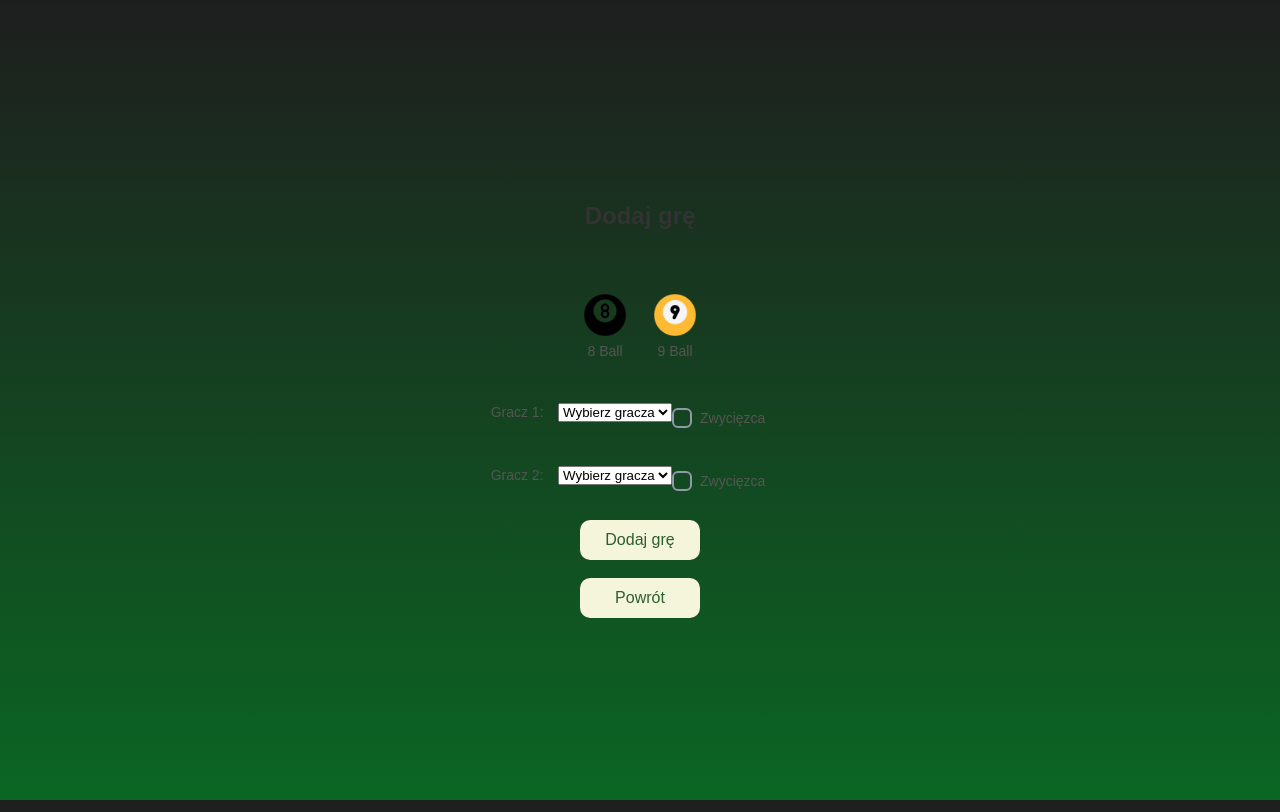
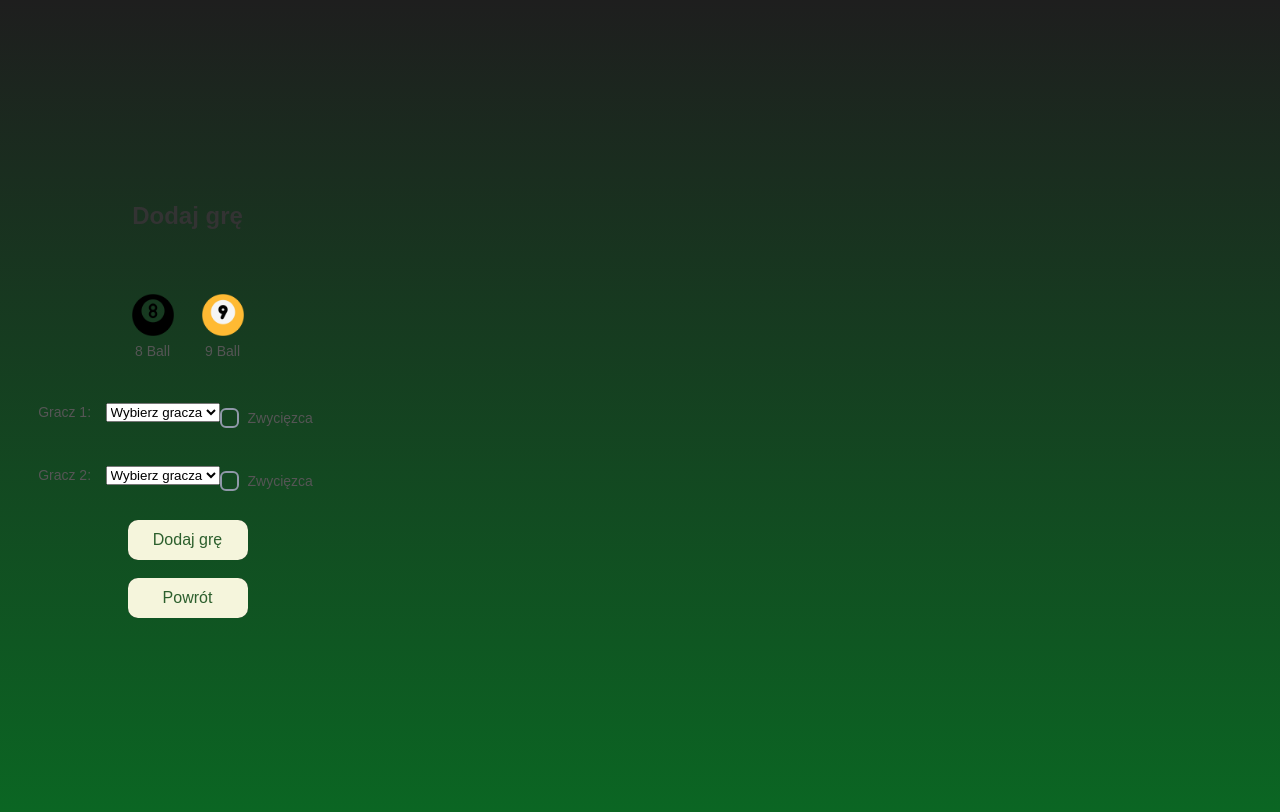
Before and after one commit to suzejka/pool-game, a Flask app: page /add_game in a window 1280 px wide. Run offline with Flask 3, Linux system fonts and the light colour scheme; a user stored in the database is signed in; data that the repository does not hold is empty; some libraries are stand-ins or nearby versions.

Commit message:
changed size

```diff
--- a/static/styles.css
+++ b/static/styles.css
@@ -11,6 +11,8 @@ body {
     background: linear-gradient(to bottom, #1e1e1e, #0b6623);
     overflow-x: hidden;
     overflow-y: hidden;
+    width: 375px;
+    height: 812px;
 }
 
 .background_pool {
--- a/templates/index.html
+++ b/templates/index.html
@@ -3,7 +3,7 @@
 
 <head>
     <meta charset="UTF-8">
-    <meta name="viewport" content="width=device-width, initial-scale=1.0, maximum-scale=1.0, user-scalable=no">
+    <meta name="viewport" content="width=device-width, initial-scale=1.0">
     <title>Wielka Ursynowska Bilariada</title>
     <link rel="stylesheet" href="/static/styles.css">
 </head>
```
